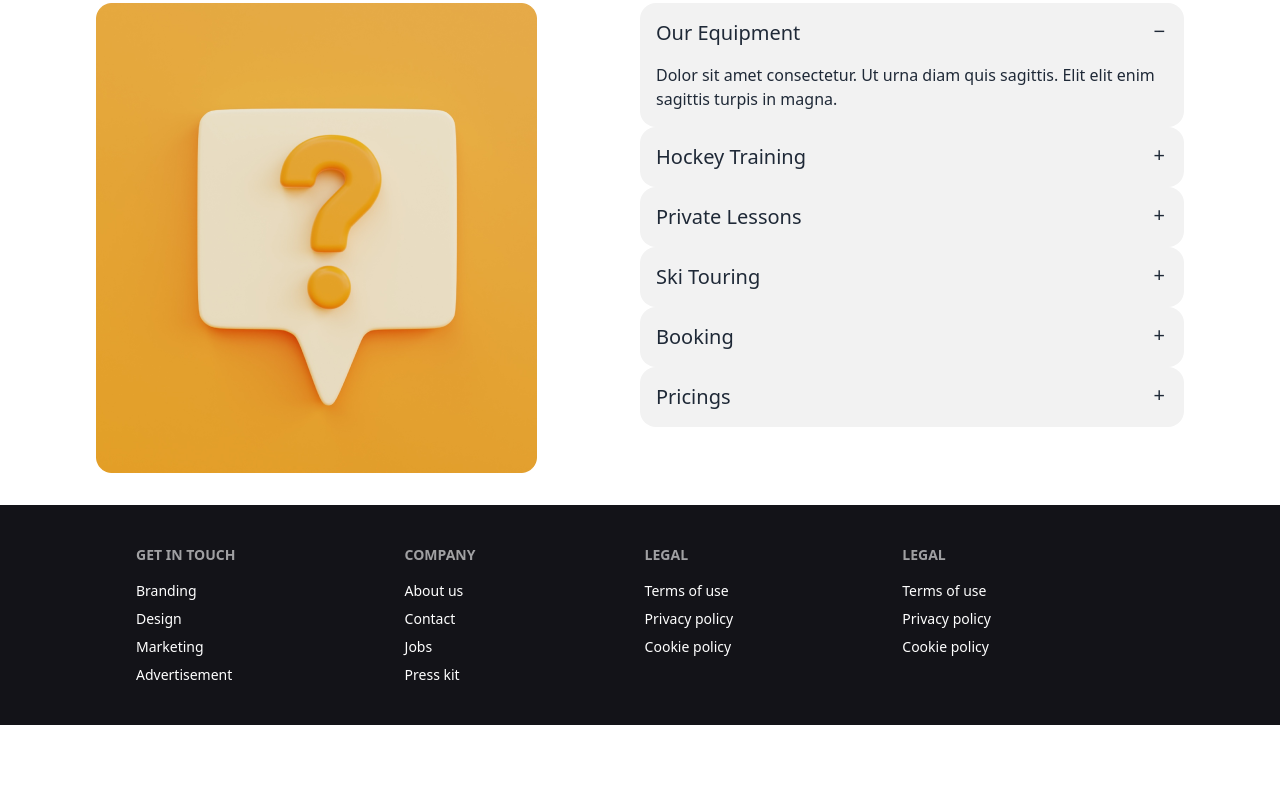
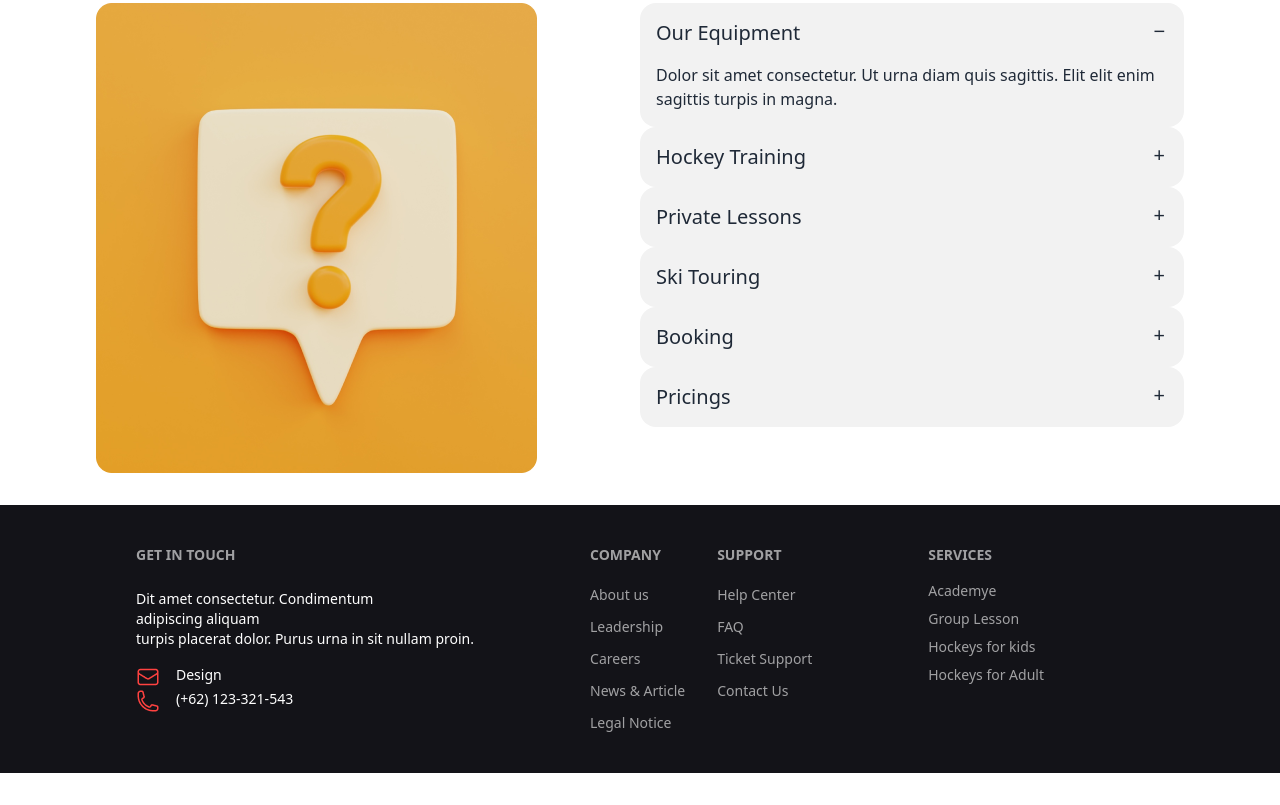
Before and after one commit to jahidpappuctg/b9a3, a plain HTML site: page index.html in a window 1280 px wide. Shown: the part 3125-3930 px from the top of the page. Before the commit the page ends 3882 px from the top, so only its background shows below. Drawn offline with nearby package versions, Linux system fonts and the light colour scheme.

Commit message:
footer resposive

```diff
--- a/index.html
+++ b/index.html
@@ -10,7 +10,7 @@
     <link href="https://cdn.jsdelivr.net/npm/daisyui@4.6.0/dist/full.min.css" rel="stylesheet" type="text/css" />
     <script src="https://cdn.tailwindcss.com"></script>
 </head>
-<body>
+<body class="font-sans">
 
     <header>
         <nav class="container mx-auto lg:px-24 px-8 my-8">
@@ -300,31 +300,44 @@
     <footer class="bg-[#131318]">
       <div class="container mx-auto lg:px-24 px-8 my-8">
         <footer-area class="footer p-10 text-base-content text-white">
-          <nav>
-            <header class="footer-title">Get In Touch</header>
-            <a class="link link-hover">Branding</a>
-            <a class="link link-hover">Design</a>
-            <a class="link link-hover">Marketing</a>
-            <a class="link link-hover">Advertisement</a>
+          <nav class="lg:text-left text-center">
+            <header class="footer-title lg:mx-0 mx-auto">Get In Touch</header>
+            <p><p>Dit amet consectetur. Condimentum <br> adipiscing aliquam  <br>turpis placerat dolor. Purus urna in sit nullam proin. </p></p>
+         <div class="text-center">
+            <div class="flex gap-4">
+              <img src="images/mail.png" alt="">
+              <a class="link link-hover">Design</a>
+            </div>
+            <div class="flex gap-4">
+              <img src="images/phon.png" alt="">
+              <a class="link link-hover">(+62) 123-321-543</a>
+            </div>
+         </div>
           </nav>
-          <nav>
+
+         <div class="lg:flex grid-cols-2 gap-x-8">
+          <nav class="grid gap-3">
             <header class="footer-title">Company</header>
-            <a class="link link-hover">About us</a>
-            <a class="link link-hover">Contact</a>
-            <a class="link link-hover">Jobs</a>
-            <a class="link link-hover">Press kit</a>
+            <a class="opacity-60">About us</a>
+            <a class="link link-hover opacity-60">Leadership</a>
+            <a class="link link-hover opacity-60">Careers</a>
+            <a class="link link-hover opacity-60">News & Article</a>
+            <a class="link link-hover opacity-60">Legal Notice</a>
           </nav>
-          <nav>
-            <header class="footer-title">Legal</header>
-            <a class="link link-hover">Terms of use</a>
-            <a class="link link-hover">Privacy policy</a>
-            <a class="link link-hover">Cookie policy</a>
+          <nav class="grid gap-3">
+            <header class="footer-title">Support</header>
+            <a class="link link-hover opacity-60">Help Center</a>
+            <a class="link link-hover opacity-60">FAQ</a>
+            <a class="link link-hover opacity-60">Ticket Support</a>
+            <a class="link link-hover opacity-60">Contact Us</a>
           </nav>
-          <nav>
-            <header class="footer-title">Legal</header>
-            <a class="link link-hover">Terms of use</a>
-            <a class="link link-hover">Privacy policy</a>
-            <a class="link link-hover">Cookie policy</a>
+         </div>
+          <nav class="lg:mx-0 mx-auto">
+            <header class="footer-title">Services</header>
+            <a class="link link-hover opacity-60">Academye</a>
+            <a class="link link-hover opacity-60">Group Lesson</a>
+            <a class="link link-hover opacity-60">Hockeys for kids</a>
+            <a class="link link-hover opacity-60">Hockeys for Adult</a>
           </nav>
 
       </div>
```
Also changed, not shown: images/mail.png (added), images/phon.png (added).
